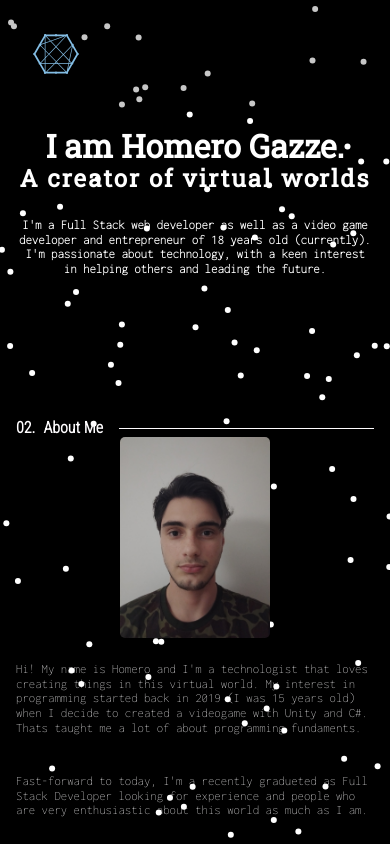
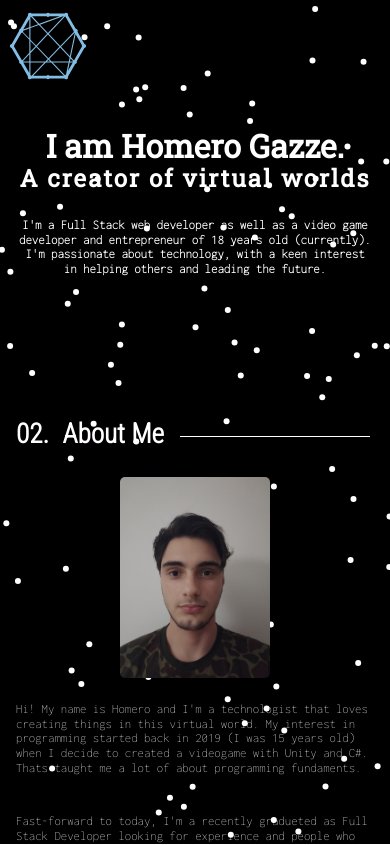
Before and after one commit to ChampiMagic/Portfolio, a React (Vite) app: page / in a window 390 px wide. Shown: the top 845 px of the page. Built offline with nearby package versions, Linux system fonts and the light colour scheme; a web font is replaced by a local one.

Commit message:
[FIX] Fixing Navigator Bug

```diff
--- a/src/mobileComponents/mobileArticle/mobileAbout/mobileAbout.module.css
+++ b/src/mobileComponents/mobileArticle/mobileAbout/mobileAbout.module.css
@@ -12,8 +12,9 @@
 
 .number_heading {
 	display: flex;
-	font-size: clamp(1rem, 3.6vw, 4rem);
+	font-size: clamp(1.7rem, 4.1vw, 5rem);
     color: var(--white);
+    margin-bottom: 1em;
 }
 
 .number_heading::before {
@@ -25,9 +26,10 @@
 .decoration_line {
 	display: flex;
     height: 1px;
-    width: 71.2%;
+    width: 53%;
     margin-left: 1em;
     background-color: var(--white);
+    margin-bottom: 1.5em;
 }
 
 .description_container {
--- a/src/mobileComponents/mobileArticle/mobileArticle.tsx
+++ b/src/mobileComponents/mobileArticle/mobileArticle.tsx
@@ -10,6 +10,10 @@ export default function MobileArticle(): JSX.Element {
 
             <MobilePresentation />
             <MobileAbout />
+            <MobileAbout />
+            <MobileAbout />
+            <MobileAbout />
+            <MobileAbout />
         </div>
 
     )
--- a/src/mobileComponents/mobileNagivation/mobileNavigation.module.css
+++ b/src/mobileComponents/mobileNagivation/mobileNavigation.module.css
@@ -6,20 +6,15 @@
     align-items: center;
     gap: 5em;
     width: 100%;
-    height: 7em;
-    background-color: #00000038;
+    height: 5em;
     position: fixed;
     top: 0;
     left: 0;
     transition: transform 550ms;
     font-family: 'Roboto', sans-serif;
     font-weight: lighter;
-    padding-left: 2em;
+    padding: 1em 0em 0em .5em;
     z-index: 10;
-}
-
-.navHidden {
-    transform: translateY(-10em);
 }
 
 .left {
@@ -29,7 +24,7 @@
 }
 
 .icon {
-    font-size: clamp(3em, 7vw, 6em);
+    font-size: clamp(5em, 8vw, 7em);
     color: #83bde4;
     cursor: var(--onScreenPress);
     transition: 1s;
@@ -50,7 +45,7 @@
     background-color: #ffff;
     padding: .5em;
     transform: translateX(-250px);
-    transition: 1s
+    transition: 1s;
 }
 
 .left:hover .options {
@@ -58,24 +53,21 @@
     box-shadow: 0, 0, 0, rgba(0, 0, 0, 0.5);
 }
 
-.navigateOptions > div {
+.navigateOptions > a {
     display: flex;
     align-items: center;
     padding: .5em .5em;
 }
 
-.navigateOptions > div:hover {
+.navigateOptions > a:hover {
     background-color: #c8cfd4;
 }
 
-.navigateOptions > div > a {
-    margin-left: .5em;
-}
 
 .buttonContainer {
     display: flex;
     align-items: center;
-    padding: .5em .5em;
+    padding: .5em .4em;
 }
 
 .buttonContainer > a {
@@ -85,9 +77,10 @@
 
 .optionIcon {
     font-size: 2em;
+    margin-right: .3em;
 }
 
-.navigateOptions > div:hover > .optionIcon {
+.navigateOptions > a:hover > .optionIcon {
     color: #cf1020;
 }
 
@@ -101,7 +94,7 @@
     backdrop-filter: blur(2px);
     visibility: hidden;
     opacity: 0;
-    transition: 250ms
+    transition: 250ms;
 }
 
 .left:hover .overlay {
--- a/src/mobileComponents/mobileNagivation/mobileNavigation.tsx
+++ b/src/mobileComponents/mobileNagivation/mobileNavigation.tsx
@@ -1,8 +1,7 @@
 import style from './mobileNavigation.module.css'
 import { Link } from 'react-scroll';
-import { FaConnectdevelop, FaPhoenixFramework } from 'react-icons/fa'
+import { FaConnectdevelop, FaPhoenixFramework, FaCommentDots } from 'react-icons/fa'
 import { MdWork } from 'react-icons/md'
-import { GrContact } from 'react-icons/gr'
 import { AiFillExclamationCircle } from 'react-icons/ai'
 import { ImProfile } from 'react-icons/im'
 import { useRef, useState, useEffect} from 'react';
@@ -51,7 +50,7 @@ export default function MobileNavigation(): JSX.Element {
 
 
     return (
-        <nav ref={nav} className={`${style.nav} ${isDown ? style.navHidden : null}`}>
+        <nav ref={nav} className={style.nav}>
 
             <button onClick={onDisplay} className={style.left}>
                <FaConnectdevelop className={style.icon}/>
@@ -59,22 +58,27 @@ export default function MobileNavigation(): JSX.Element {
 
             <div ref={options} className={style.options}>
                 <div className={style.navigateOptions}>
-                        <div className={style.option_1}>
+
+
+                        <Link to="about" spy={true} smooth={true} duration={500} >
                           <AiFillExclamationCircle className={style.optionIcon}/>
-                          <Link to="about" spy={true} smooth={true} duration={500} >About</Link>
-                        </div>
-                        <div className={style.option_2}>
-                          <FaPhoenixFramework className={style.optionIcon} />
-                          <Link to="experience" spy={true} smooth={true} duration={500} >Experience</Link>
-                        </div>
-                        <div className={style.option_3}>
-                          <MdWork className={style.optionIcon} />
-                          <Link to="projects" spy={true} smooth={true} duration={500} >Projects</Link>
-                        </div>
-                        <div className={style.option_4}>
-                          <GrContact className={style.optionIcon} />
-                          <Link to="contact" spy={true} smooth={true} duration={500} >Contact</Link>
-                        </div>
+                          About
+                        </Link>
+
+                        <Link to="experience" spy={true} smooth={true} duration={500} >
+                          <FaPhoenixFramework className={style.optionIcon}/>
+                          Experience
+                        </Link>
+
+                        <Link to="projects" spy={true} smooth={true} duration={500} >
+                          <MdWork className={style.optionIcon}/>
+                          Projects
+                        </Link>
+
+                        <Link to="contact" spy={true} smooth={true} duration={500} >
+                          <FaCommentDots className={style.optionIcon}/>
+                          Contact
+                        </Link>
                 </div>
 
                 <div className={style.buttonContainer}>
```
